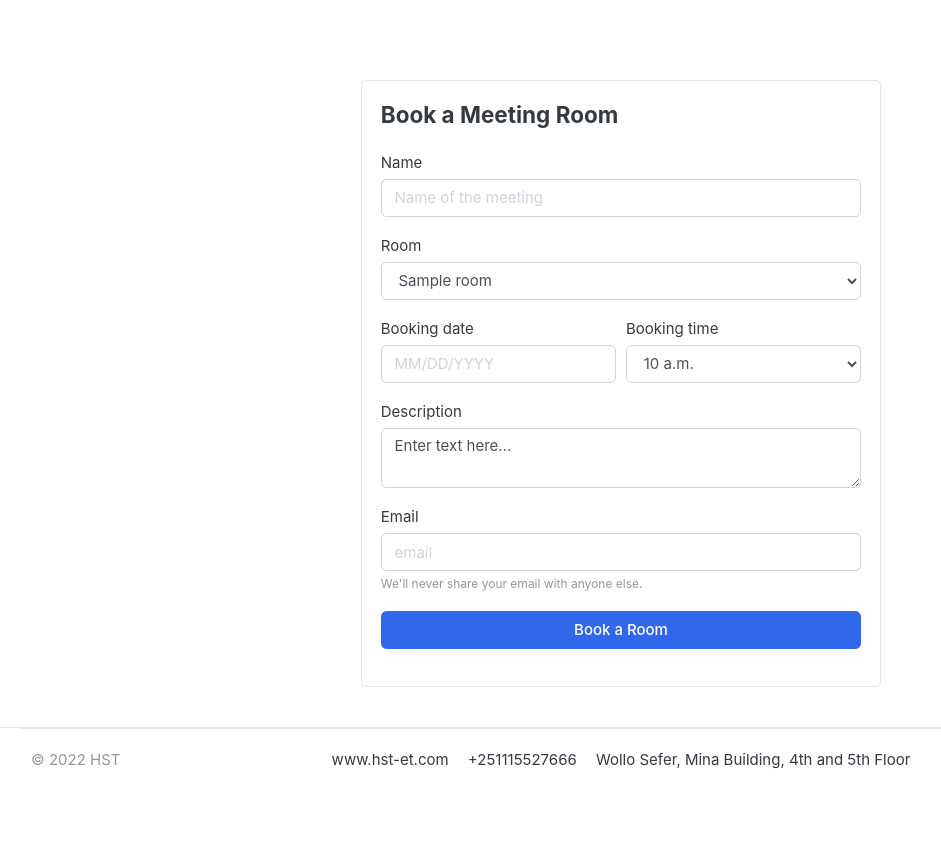
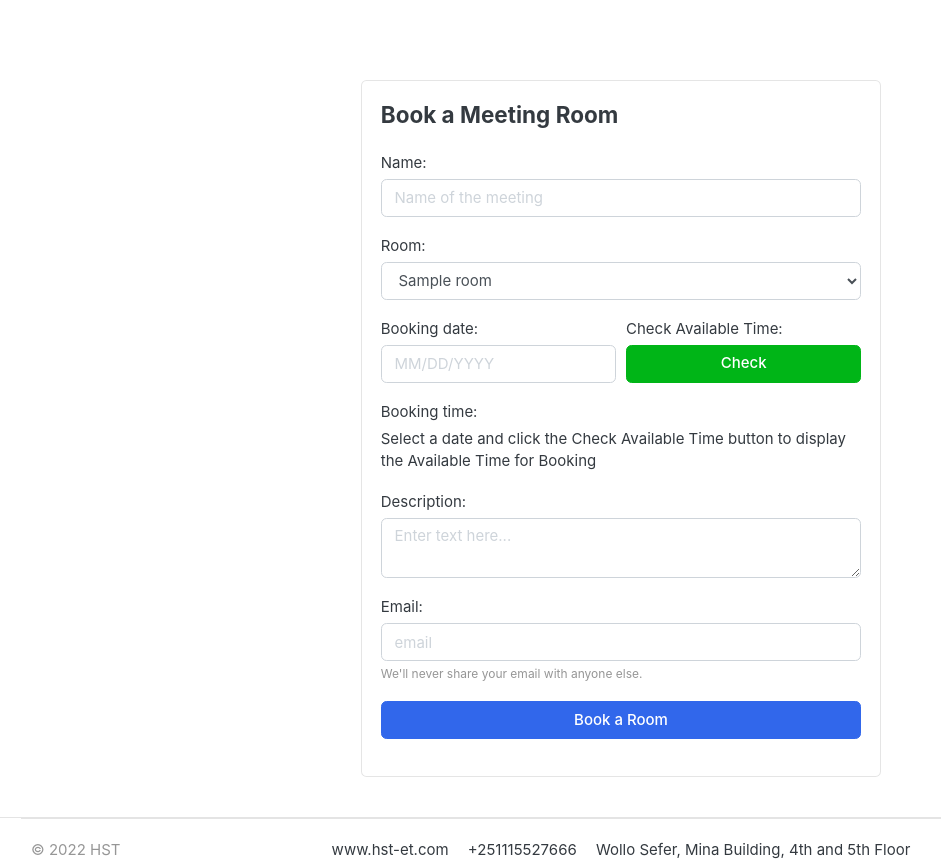
Before and after one commit to zakmafia/meeting-room-management-system-django, a Django app: page /create_booking/ in a window 1280 px wide. Shown: the part 73-932 px from the top of the page, without its empty margins (19-960 px from the left). Before the commit the page ends 842 px from the top, so only its background shows below. Run offline with Django 4.2, Linux system fonts and the light colour scheme; tables that the repository leaves empty hold one stand-in row (values such as "Sample post"); parts of the project's set-up code (start-up, migrations or seed data) failed here and were passed over; some libraries are stand-ins or nearby versions; some web fonts are replaced.

Commit message:
Third commit with some advanced functionalities

```diff
--- a/bookings/models.py
+++ b/bookings/models.py
@@ -22,8 +22,6 @@ class AvailableTime(models.Model):
 class Booking(models.Model):
     name = models.CharField(max_length=120)
     booking_date = models.DateField()
-    # booking_time = models.TimeField()
-    # booking_date = models.DateField()
     booking_time = models.ForeignKey(AvailableTime, on_delete=models.CASCADE)
     room = models.ForeignKey(Room, on_delete=models.CASCADE)
     description = models.TextField(max_length=255, blank=True)
--- a/bookings/urls.py
+++ b/bookings/urls.py
@@ -9,4 +9,6 @@ urlpatterns = [
     path('create_booking/', views.create_booking, name='create_booking'),
     path('view_rooms/', views.view_rooms, name='view_rooms'),
     path('view_available_times/', views.view_available_times, name='view_available_times'),
+
+    path('cancel_booking/', views.cancel_booking, name='cancel_booking'),
 ]
--- a/bookings/views.py
+++ b/bookings/views.py
@@ -7,6 +7,13 @@ from django.contrib import messages
 from .models import Booking, Room, AvailableTime
 from accounts.models import Account
 from .forms import BookingForm, RoomForm, AvailableTimeForm
+# For booking message
+from django.contrib.sites.shortcuts import get_current_site
+from django.template.loader import render_to_string
+from django.utils.http import urlsafe_base64_encode, urlsafe_base64_decode
+from django.utils.encoding import force_bytes
+from django.contrib.auth.tokens import default_token_generator
+from django.core.mail import EmailMessage
 
 # Create your views here.
 now = datetime.now()
@@ -68,57 +75,99 @@ def add_available_times(request):
 
 
 def create_booking(request):
+
+    name = ""
+    booking_date_val = ""
+    room_val = ""
+    available_time_list = []
     rooms = Room.objects.all()
-    available_times = AvailableTime.objects.all()
     booking_time_am_pm = None
 
-    if request.method == 'POST':
-        name = request.POST['name']
-        room = request.POST['room']
-        booking_date = request.POST['date']
-        booking_time = request.POST['time']
-        description = request.POST['description']
-        email = request.POST['email']
+    if 'book' in request.POST:
+        try:
+            name = request.POST['name']
+            room = request.POST['room']
+            booking_date = request.POST['date']
+            booking_time = request.POST['time']
+            description = request.POST['description']
+            email = request.POST['email']
 
-        splited_time = booking_time.split(" ")
-        if splited_time[1].startswith("a"):
-            booking_time_am_pm = splited_time[0] + " AM"
-        else:
-            booking_time_am_pm = splited_time[0] + " PM"
-        print(booking_time_am_pm)
+            splited_time = booking_time.split(" ")
+            if splited_time[1].startswith("a"):
+                booking_time_am_pm = splited_time[0] + " AM"
+            else:
+                booking_time_am_pm = splited_time[0] + " PM"
+            # print(booking_time_am_pm)
+
+            parsed_date = datetime.strptime(booking_date, "%Y-%d-%m").date()
+            parsed_time = datetime.strptime(booking_time_am_pm,"%I:%M %p").time()
+            # # print(parsed_time)
+            booking_time_instance = AvailableTime.objects.get(available_time__exact = parsed_time)
+            room_instance = Room.objects.get(name__exact = room)
+
+            try:
+                if Account.objects.filter(email=email).exists():
+                    if not Booking.objects.filter(booking_time=booking_time_instance, booking_date=parsed_date, room=room_instance):
+                        user = Account.objects.get(email__exact=email)
+                        booking = Booking.objects.create(
+                            name = name,
+                            booking_date = parsed_date,
+                            booking_time = booking_time_instance,
+                            room = room_instance,
+                            description = description,
+                            booking_person = user
+                        )
+                        booking.save()
+
+                        # Sending Message when booking
+                        # current_site = get_current_site(request)
+                        # mail_subject = 'You have Booked a Meeting'
+                        # message = render_to_string('bookings/booking_email.html',{
+                        #     'user': user,
+                        #     'domain': current_site,
+                        #     'uid': urlsafe_base64_encode(force_bytes(user.pk)),
+                        #     'token': default_token_generator.make_token(user)
+                        # })
+                        # to_email = email
+                        # send_email = EmailMessage(mail_subject, message, to=[to_email])
+                        # send_email.send()
+                        messages.success(request, 'Your have successfully booked a meeting room')
+                    else:
+                        messages.error(request, 'Select other room or change your reservation time and date!')
+                        return redirect('create_booking')
+                else:
+                    messages.error(request, 'Please fill all the necessary fields!')
+            except(TypeError, ValueError, OverflowError, Account.DoesNotExist):
+                messages.error(request, 'Register to use the booking system')
+                return redirect('register')
+        except:
+            messages.error(request, 'Please fill all the necessary fields!')
 
 
+    if 'check_time' in request.POST:
+        try:
+            name = request.POST['name']
+            room = request.POST['room']
+            booking_date = request.POST['date']
+            available_times = AvailableTime.objects.all()
+            room_instance = Room.objects.get(name__exact = room)
+            parsed_date = datetime.strptime(booking_date, "%Y-%d-%m").date()
 
-        parsed_time = datetime.strptime(booking_time_am_pm,"%I:%M %p").time()
-        # # print(parsed_time)
-        parsed_date = datetime.strptime(booking_date, "%Y-%d-%m").date()
-        booking_time_instance = AvailableTime.objects.get(available_time__exact = parsed_time)
-        room_instance = Room.objects.get(name__exact = room)
+            booking_date_val = booking_date
+            room_val = room
 
-        try:
-            if Account.objects.filter(email=email).exists():
-                user = Account.objects.get(email__exact=email)
-                booking = Booking.objects.create(
-                    name = name,
-                    booking_date = parsed_date,
-                    booking_time = booking_time_instance,
-                    room = room_instance,
-                    description = description,
-                    booking_person = user
-                )
-                booking.save()
-                messages.success(request, 'Your have successfully booked a meeting room')
-            else:
-                messages.error(request, 'Register to use the booking system')
-                return redirect('register')
-        except(TypeError, ValueError, OverflowError, Account.DoesNotExist):
-            messages.error(request, 'Register to use the booking system')
-            return redirect('register')
+            for available_time in available_times:
+                if not Booking.objects.filter(booking_time=available_time, booking_date=parsed_date, room=room_instance):
+                    available_time_list.append(available_time)
+        except:
+            pass
     context = {
         'rooms': rooms,
-        'available_times': available_times,
-        'current_year': current_year
-
+        'available_time_list': available_time_list,
+        'current_year': current_year,
+        'booking_date_val': booking_date_val,
+        'name': name,
+        'room_val': room_val,
     }
     return render(request, 'bookings/bookings.html', context)
 
@@ -144,6 +193,9 @@ def view_available_times(request):
         'current_year': current_year
     }
     return render(request, 'bookings/view_available_times.html', context)
+
+def cancel_booking(request, uidb64, token):
+    return HttpResponse('Cancel Booking')
 
 # def all_bookings(request):
 #     booking_list = Booking.objects.all()
--- a/templates/bookings/bookings.html
+++ b/templates/bookings/bookings.html
@@ -14,42 +14,55 @@
                 {% csrf_token %}
                 {% comment %} {{ form.as_p }} {% endcomment %}
                    <div class="form-group">
-                        <label>Name</label>
-                        <input type="name" class="form-control" placeholder="Name of the meeting" name="name">
+                        <label>Name:</label>
+                        <input type="text" class="form-control" placeholder="Name of the meeting" name="name" value="{{ name }}"/>
                     </div> <!-- form-group end.// -->
                     <div class="form-group">
-                        <label>Room</label>
-                        <select id="inputState" class="form-control" name="room">
+                        <label>Room:</label>
+                        <select id="inputState" class="form-control" name="room" >
                             {% for room in rooms %}
                             <option>{{ room.name }}</option>
                             {% endfor %}
                         </select>
-                      </div>  <!-- form-row.// -->
-                      <div class="form-row">
+                    </div>  <!-- form-row.// -->
+                    {% comment %} <div class="form-group">
+                        <label>Selected Room:</label>
+                        <input type="text" class="form-control" placeholder="Selected Room" name="selected_room" value="{{ room_val }}" readonly/>
+                    </div>  <!-- form-row.// --> {% endcomment %}
+                    <div class="form-row">
                         <div class="form-group col-md-6">
-                            <label>Booking date</label>
-                            <input class="form-control" id="date" name="date" placeholder="MM/DD/YYYY" type="text"/>
+                            <label>Booking date:</label>
+                            <input class="form-control" id="date" name="date" placeholder="MM/DD/YYYY" type="text" value="{{ booking_date_val }}" />
                         </div> <!-- form-group end.// -->
                         <div class="form-group col-md-6">
-                            <label>Booking time</label>
+                            <label>Check Available Time: </label>
+                            <button type="submit" name="check_time" class="btn btn-success btn-block"> Check</button>
+                        </div> <!-- form-group end.// -->
+                    </div>
+                        <div class="form-group">
+                            <label>Booking time:</label>
+                            {% if available_time_list %}
                             <select id="inputState" class="form-control" name="time">
-                                {% for time in available_times %}
+                                {% for time in available_time_list %}
                                 <option>{{ time.available_time }}</option>
                                 {% endfor %}
                             </select>
+                            {% else %}
+                            <br>
+                           Select a date and click the Check Available Time button to display the Available Time for Booking
+                            {% endif %}
                         </div> <!-- form-group end.// -->
-                    </div>
                     <div class="form-group">
-                        <label>Description</label>
-                        <textarea name="description" class="form-control">Enter text here...</textarea>
+                        <label>Description:</label>
+                        <textarea name="description" class="form-control" placeholder="Enter text here..."></textarea>
                     </div> <!-- form-group end.// -->
                     <div class="form-group">
-                        <label>Email</label>
+                        <label>Email:</label>
                         <input type="email" class="form-control" placeholder="email" name="email">
                         <small class="form-text text-muted">We'll never share your email with anyone else.</small>
                     </div> <!-- form-group end.// -->
                     <div class="form-group">
-                        <button type="submit" class="btn btn-primary btn-block"> Book a Room  </button>
+                        <button type="submit" name="book" class="btn btn-primary btn-block"> Book a Room  </button>
                     </div> <!-- form-group// -->
 
                 </form>
@@ -63,6 +76,7 @@
     <!-- ========================= SECTION CONTENT END// ========================= -->
 
 </body>
+
 <script>
 	$(document).ready(function(){
 		var date_input=$('input[name="date"]'); //our date input has the name "date"
@@ -72,6 +86,7 @@
 			container: container,
 			todayHighlight: true,
 			autoclose: true,
+            startDate: new Date(),
 		})
 	})
 </script>
```
Also changed, not shown: meeting_room_management_system/settings.py (+5 -5 lines), templates/bookings/booking_email.html (added, +8 -0 lines).
